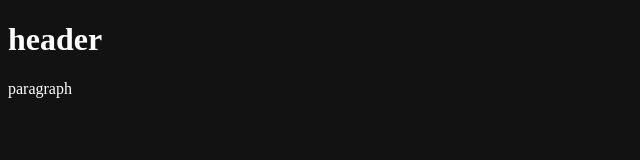
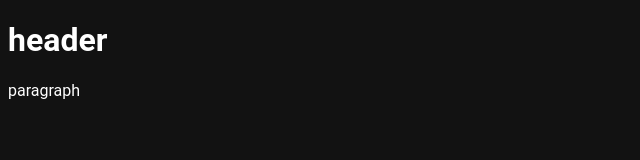
Before and after one commit to Oxagarh/Coffeeh, a plain HTML site: page docs/index.html in a window 1280 px wide. Shown: the full height of the page, 0-640 px from the left. Drawn offline with Linux system fonts and the light colour scheme.

Commit message:
add font

```diff
--- a/docs/index.html
+++ b/docs/index.html
@@ -5,18 +5,20 @@
         <meta charset="utf-8">
         <!-- <meta name="application-name" content=""> -->
         <meta name="author" content="Oxagarh">
-        <meta name="description" content="">
+        <!-- <meta name="description" content=""> -->
         <!-- <meta name="generator" content=""> -->
         <!-- <meta name="keywords" content=""> -->
         <meta name="referrer" content="no-referrer-when-downgrade">
         <meta name="theme-color" content="#00ffff">
         <meta name="color-scheme" content="dark">
         <meta name="viewport" content="width=device-width, initial-scale=1">
-        <!-- <meta http-equiv="content-security-policy" content="default-src 'self' https://coffeeh.xyz"> -->
+        <meta http-equiv="content-security-policy" content="font-src 'self' https://fonts.gstatic.com; style-src 'self' https://coffeeh.xyz  https://fonts.googleapis.com">
         <!-- <meta http-equiv="content-type" content="text/html; charset=utf-8"> -->
-        <!-- <meta http-equiv="default-style" content=""> -->
+        <meta http-equiv="default-style" content="That">
         <!-- <meta http-equiv="X-UA-Compatible" content="IE=edge"> -->
         <!-- <meta http-equiv="refresh" content="0"> -->
+        <link href="https://fonts.googleapis.com/css2?family=Roboto:wght@100;400;700&display=swap" rel="stylesheet">
+        <link href="css/main.css" rel="stylesheet" title="That">
     </head>
     <body>
         <h1>header</h1>
```
